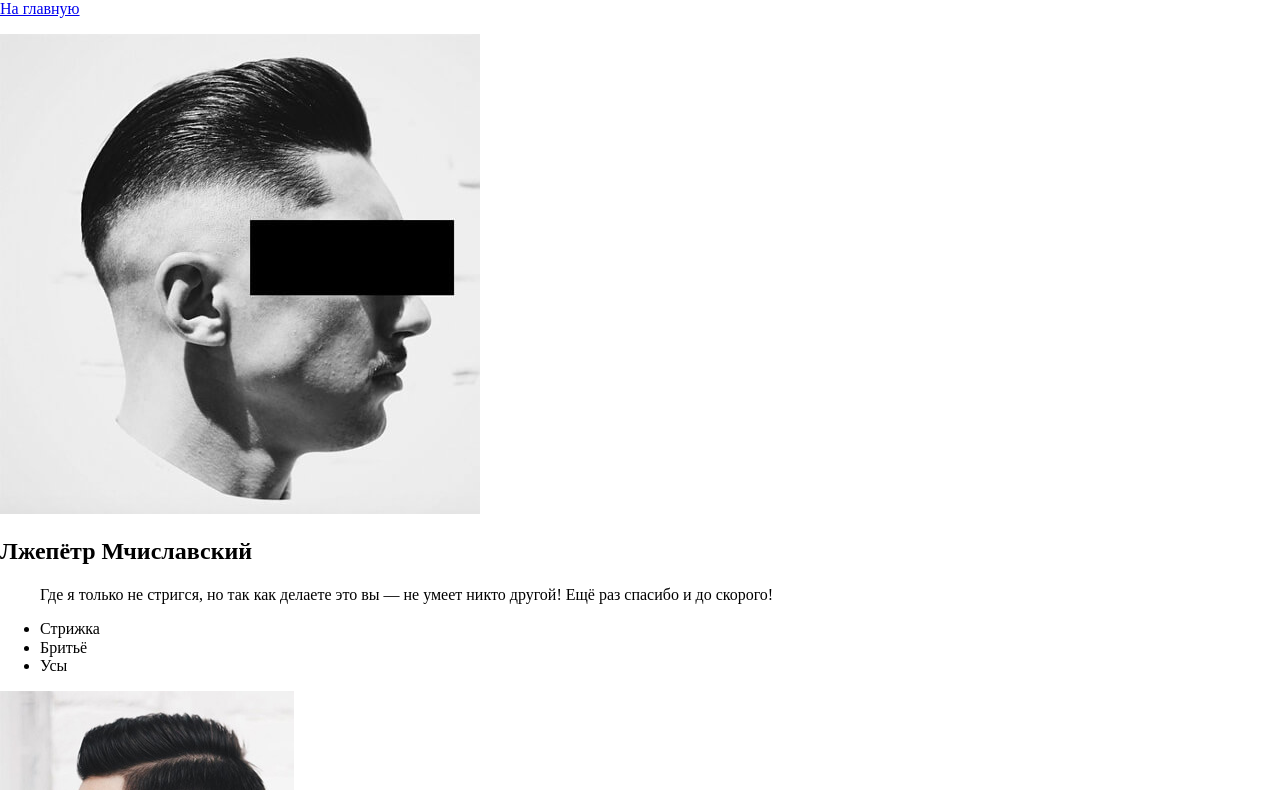
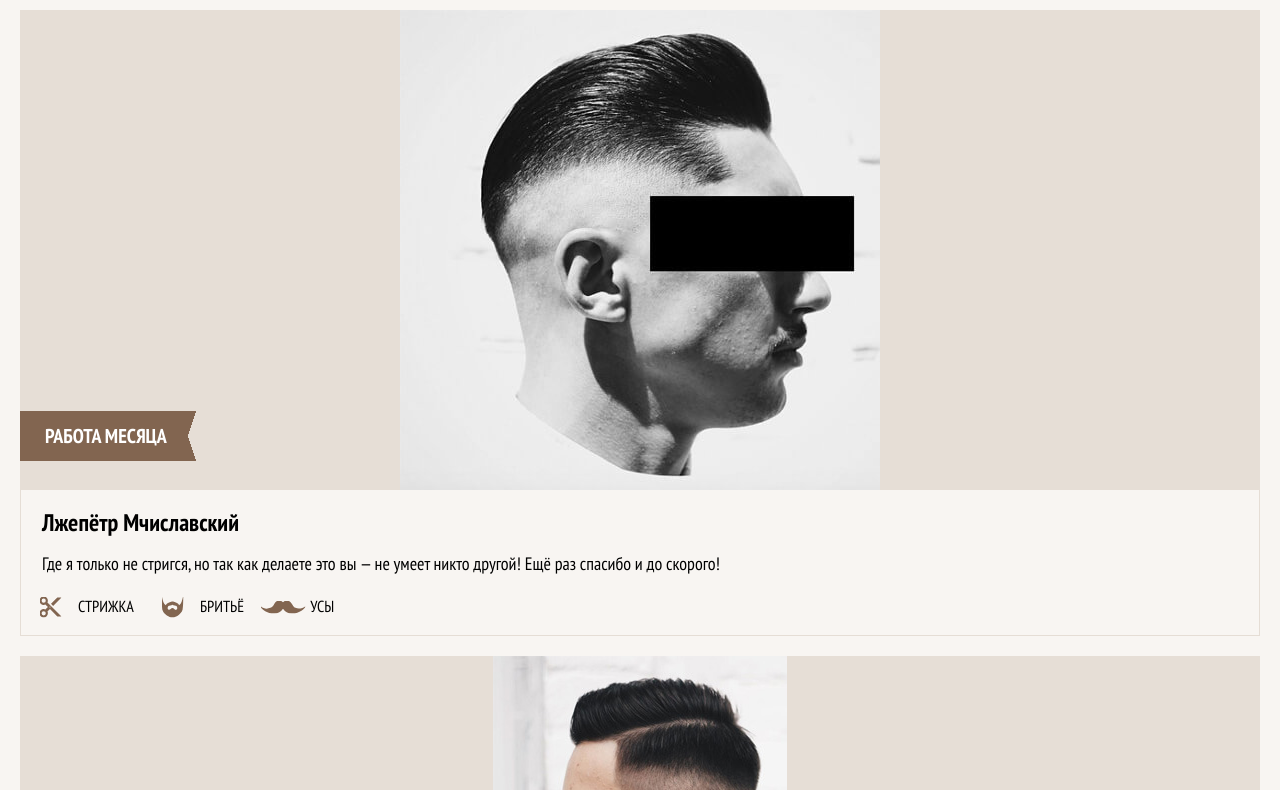
Before and after one commit to ilyagorev/barbershop, a website: page source/works-item.html in a window 1280 px wide. Shown: the part 80-870 px from the top of the page. Drawn offline with nearby package versions, Linux system fonts and the light colour scheme; files that its build step writes are made by us from their sources; files whose address does not match are found by name.

Commit message:
Добавляет верстку мобильной версии страницы Наши работы

```diff
--- /dev/null
+++ b/source/sass/blocks/page-main.scss
@@ -0,0 +1,5 @@
+.page-main--inner {
+  color: #000000;
+
+  background-color: #f8f5f2;
+}
--- /dev/null
+++ b/source/sass/blocks/page-title.scss
@@ -0,0 +1,20 @@
+.page-title {
+  margin: 0 auto;
+  padding: 30px 0;
+
+  color: #000000;
+  text-transform: uppercase;
+
+  a {
+    display: none;
+  }
+}
+
+.page-title__title {
+  margin: 0;
+
+  font-size: 30px;
+  line-height: 30px;
+  font-weight: bold;
+  text-align: center;
+}
--- /dev/null
+++ b/source/sass/blocks/works-item.scss
@@ -0,0 +1,146 @@
+.works-item {
+  margin-bottom: 20px;
+  padding: 0 20px;
+
+  color: #000000;
+}
+
+.works-item--work-of-month {
+  position: relative;
+}
+
+.works-item--work-of-month::before {
+  content: "Работа месяца";
+
+  position: absolute;
+  top: 401px;
+  left: 20px;
+  z-index: 2;
+
+  width: 140px;
+  padding-top: 15px;
+  padding-bottom: 15px;
+  padding-right: 11px;
+  padding-left: 16px;
+
+  font-size: 20px;
+  line-height: 20px;
+  font-weight: bold;
+  text-align: center;
+  color: #ffffff;
+  text-transform: uppercase;
+
+  background-color: #826550;
+}
+
+.works-item--work-of-month::after {
+  content: "";
+
+  position: absolute;
+  top: 401px;
+  left: 180px;
+  z-index: 2;
+
+  width: 16px;
+  height: 50px;
+
+  background-image: linear-gradient(to top left, transparent 50%, #826550 50%),
+    linear-gradient(to top right, #826550 50%, transparent 50%);
+}
+
+.works-item__image-wrapper {
+  position: relative;
+
+  height: 176px;
+  margin: 0;
+
+  line-height: 0;
+  text-align: center;
+
+  background-color: #e6ded6;
+
+  overflow: hidden;
+}
+
+.works-item--work-of-month .works-item__image-wrapper {
+  height: 480px;
+}
+
+.works-item__review {
+  padding-top: 19px;
+  padding-right: 21px;
+  padding-left: 21px;
+  padding-bottom: 0;
+
+  border: 1px solid #e5ddd5;
+  border-top: none;
+}
+
+.works-item__title {
+  margin-top: 0;
+  margin-bottom: 14px;
+
+  font-size: 24px;
+  line-height: 27px;
+  font-weight: bold;
+}
+
+.works-item__text {
+  margin: 0;
+  margin-bottom: 16px;
+}
+
+.works-item__parameter-list {
+  display: flex;
+  flex-wrap: wrap;
+
+  margin: 0;
+  margin-top: auto;
+  padding: 0;
+
+  list-style: none;
+}
+
+.works-item__parameter-item {
+  position: relative;
+
+  width: auto;
+  margin-bottom: 15px;
+  margin-right: 30px;
+  padding-left: 36px;
+
+  font-size: 16px;
+  text-transform: uppercase;
+}
+
+.works-item__parameter-item::before {
+  content: "";
+
+  position: absolute;
+  top: 50%;
+  left: 0;
+
+  width: 45px;
+  height: 21px;
+
+  background-repeat: no-repeat;
+  background-position: center center;
+
+  transform: translate(-30%, -50%);
+}
+
+.works-item__parameter-item--haircut::before {
+  background-image: url("img/scissors-icon.svg");
+}
+
+.works-item__parameter-item--shaving::before {
+  background-image: url("img/beard-icon.svg");
+}
+
+.works-item__parameter-item--mustache::before {
+  background-image: url("img/mustache-icon.svg");
+}
+
+.works-item__parameter-item:last-child {
+  margin-right: 0;
+}
--- /dev/null
+++ b/source/sass/blocks/works.scss
@@ -0,0 +1,23 @@
+.works {
+  position: relative;
+
+  padding-bottom: 14px;
+}
+
+.works::after {
+  content: "";
+
+  position: absolute;
+  right: 0;
+  bottom: -34px;
+  z-index: 10;
+
+  width: 100%;
+  height: 34px;
+
+  background-image: linear-gradient(to top right, transparent 50%, #f8f5f2 50%),
+    linear-gradient(to top left, transparent 50%, #f8f5f2 50%);
+  background-repeat: no-repeat;
+  background-position: 0 0, 100% 0;
+  background-size: 50.1% 100%;
+}
--- a/source/sass/style.scss
+++ b/source/sass/style.scss
@@ -7,3 +7,7 @@
 @import "blocks/site-list";
 @import "blocks/user-list";
 @import "blocks/button";
+@import "blocks/page-title";
+@import "blocks/works";
+@import "blocks/works-item";
+@import "blocks/page-main";
--- a/source/works-item.html
+++ b/source/works-item.html
@@ -6,10 +6,11 @@
   <title>Барбершоп «Бородинский»</title>
   <meta name="viewport" content="width=device-width,initial-scale=1">
   <meta name="format-detection" content="telephone=no">
-  <link rel="stylesheet" href="css/normalize.css">
+  <link rel="stylesheet" href="css/style.min.css">
 </head>
 
 <body>
+  <main class="page-main page-main--inner">
 
     <header class="page-title">
       <h1 class="page-title__title">Наши работы</h1>
```
Lines whose indentation alone changed are shown as unchanged.
